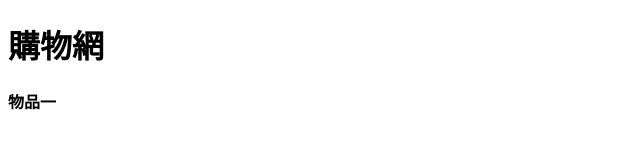
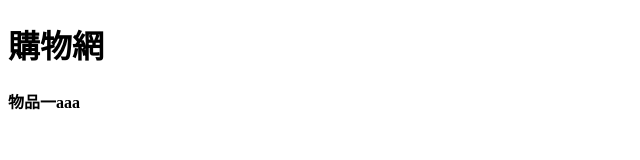
Before and after one commit to stanleywang6112/project20210304, a plain HTML site: page index.html in a window 1280 px wide. Shown: the full height of the page, 0-640 px from the left. Drawn offline with Linux system fonts and the light colour scheme.

Commit message:
index.html修改3

```diff
--- a/index.html
+++ b/index.html
@@ -8,6 +8,6 @@
 </head>
 <body>
     <h1>購物網</h1>
-    <b>物品一</b>
+    <b>物品一aaa</b>
 </body>
 </html>
```
